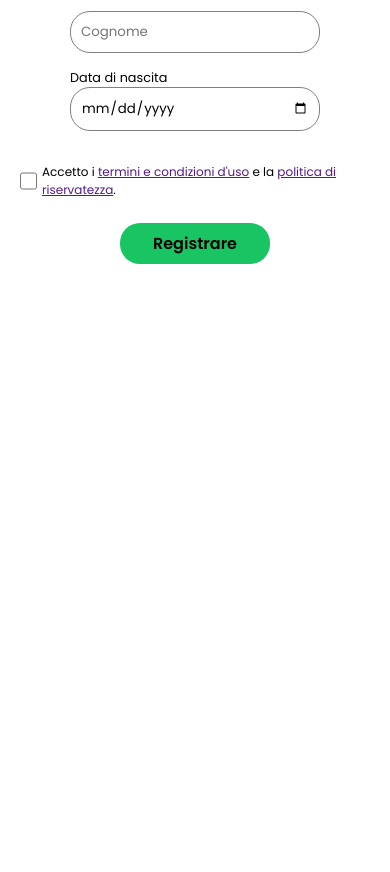
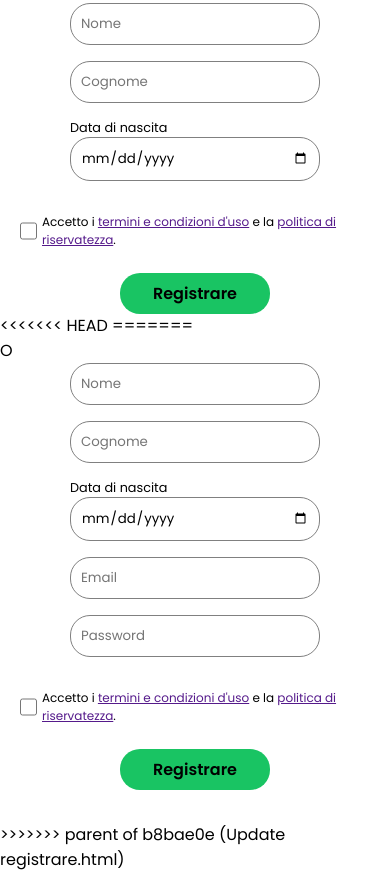
Before and after one commit to pedro-vinicius-alves-diniz/sharepay, a website: page sharepay/www/registrare.html in a window 390 px wide. Shown: the part 581-1453 px from the top of the page. Before the commit the page ends 877 px from the top, so only its background shows below. Drawn offline with Linux system fonts and the light colour scheme; some packages are replaced by stand-ins of ours.

Commit message:
Update registrare.html

```diff
--- a/sharepay/www/registrare.html
+++ b/sharepay/www/registrare.html
@@ -12,6 +12,7 @@
     <link rel="stylesheet" href="css/style.css">
     <link rel="shortcut icon" href="img/SPay.svg" type="image/x-icon">
 
+<<<<<<< HEAD
     <style>
         .warn-input::placeholder {
             color: red;
@@ -19,6 +20,9 @@
     </style>
 
     <script type="module" src="js/registrare.js" defer></script>
+=======
+    <script src="script.js" defer></script>
+>>>>>>> parent of b8bae0e (Update registrare.html)
     <title>SharePay</title>
 </head>
 
@@ -58,6 +62,7 @@
     </div>
 
 
+<<<<<<< HEAD
     <!-- Path to Framework7 Library Bundle JS-->
     <script type="text/javascript" src="lib/framework7-bundle.min.js"></script>
     <!-- jQuery -->
@@ -65,6 +70,29 @@
     <!-- Roteamento do app-->
     <script type="text/javascript" src="js/routes.js"></script>
     <script type="text/javascript" src="cordova.js"></script>
+=======
+        <p>O</p>
+
+        <form class="login-form">
+            <input type="text" placeholder="Nome" required>
+            <input type="text" placeholder="Cognome" required>
+            <div class="data-nascita">
+                <label for="datanasc">Data di nascita</label>
+                <input type="date" name="datanasc" id="idatanasc" placeholder="Data di nascita" required>
+            </div>
+            <input type="email" placeholder="Email" required>
+            <input type="password" placeholder="Password" required>
+
+            <div class="condizioni">
+                <input type="checkbox" name="" id="">
+                <span>Accetto i <a href="">termini e condizioni d'uso</a> e la <a href="">politica di riservatezza</a>.</span>
+            </div>
+            <a href="home.html" id="btn-registro" class="btn">Registrare</a>
+        </form>
+
+
+    </section>
+>>>>>>> parent of b8bae0e (Update registrare.html)
 </body>
 
 </html>
```
